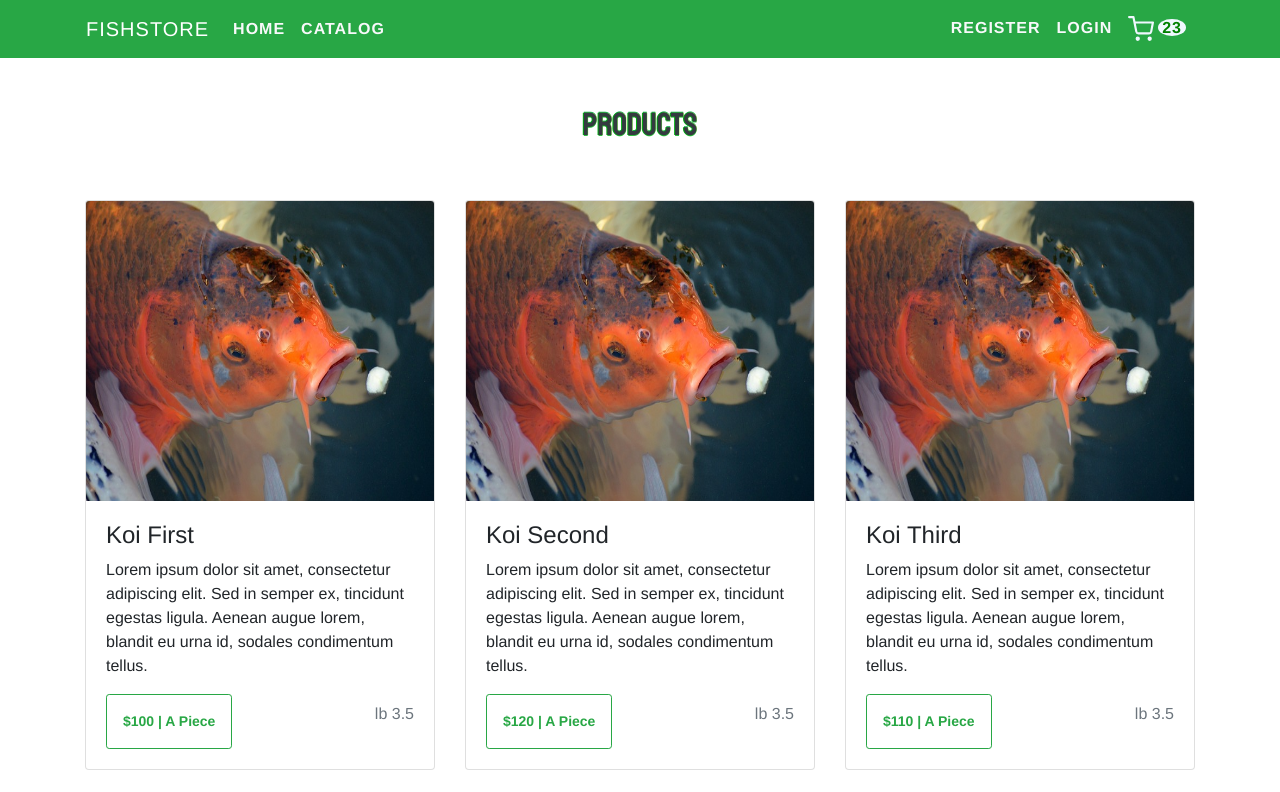
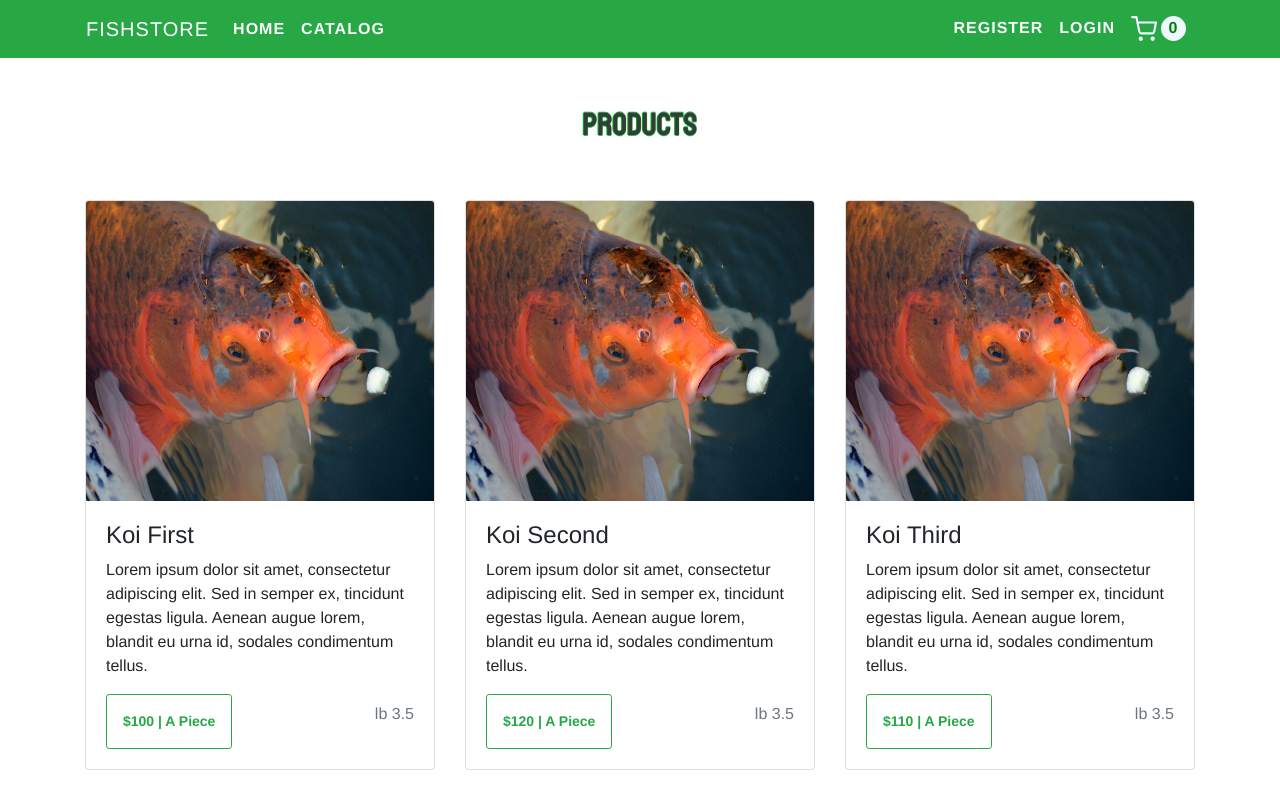
Before and after one commit to eevan7a9/e-commerce-fish-store, a Vue app in the folder frontend-fish-store/: page /#/catalog in a window 1280 px wide. Shown: the top 792 px of the page. Built offline with nearby package versions, Linux system fonts and the light colour scheme; no server answers.

Commit message:
add to Cart functionality and animation

```diff
--- a/frontend-fish-store/src/components/Cart.vue
+++ b/frontend-fish-store/src/components/Cart.vue
@@ -16,14 +16,18 @@
       <path d="M1 1h4l2.68 13.39a2 2 0 0 0 2 1.61h9.72a2 2 0 0 0 2-1.61L23 6H6" />
     </svg>
     <span class="cart-number">
-      <a>23</a>
+      <transition name="bounce" mode="out-in">
+        <div :key="cart.length">{{ cart.length }}</div>
+      </transition>
     </span>
   </span>
 </template>
 
 <script>
+import { mapGetters } from "vuex";
 export default {
-  name: "Cart"
+  name: "Cart",
+  computed: mapGetters(["cart"])
 };
 </script>
 
@@ -34,10 +38,14 @@ svg {
 }
 .cart {
   color: aliceblue;
+  display: flex;
 }
 .cart .cart-number {
+  display: flex;
+  justify-content: center;
   margin-left: 4px;
-  width: 10px;
+  width: 25px;
+  height: 25px;
   background: aliceblue;
   color: green;
   font-weight: 900;
@@ -46,4 +54,21 @@ svg {
 .cart-number a {
   padding: 4px;
 }
+.bounce-enter-active {
+  animation: bounce-in 0.5s;
+}
+.bounce-leave-active {
+  animation: bounce-in 0.5s reverse;
+}
+@keyframes bounce-in {
+  0% {
+    transform: scale(0);
+  }
+  50% {
+    transform: scale(1.5);
+  }
+  100% {
+    transform: scale(1);
+  }
+}
 </style>
--- a/frontend-fish-store/src/components/ModalAddToCart.vue
+++ b/frontend-fish-store/src/components/ModalAddToCart.vue
@@ -32,22 +32,29 @@
         </div>
       </div>
       <hr />
-      <b-button class="mt-3" variant="success" block @click="addToCart(product.id)">Add to Cart</b-button>
+      <b-button class="mt-3" variant="success" block @click="productToCart(product.id)">Add to Cart</b-button>
     </b-modal>
   </div>
 </template>
 
 <script>
+import { mapActions } from "vuex";
 export default {
-  name: "ModalVerticalCenter",
+  name: "ModalAddToCart",
   props: {
     product: Object
   },
   methods: {
+    ...mapActions(["addToCart"]),
     showModal(modal_ref) {
       this.$refs[`${modal_ref}`].show();
     },
-    addToCart(modal_ref) {
+    productToCart(modal_ref) {
+      const add_product = {
+        id: this.product.id,
+        quantity: 1
+      };
+      this.addToCart(add_product);
       this.$refs[`${modal_ref}`].hide();
     }
     // hideModal(modal_ref) {
```
